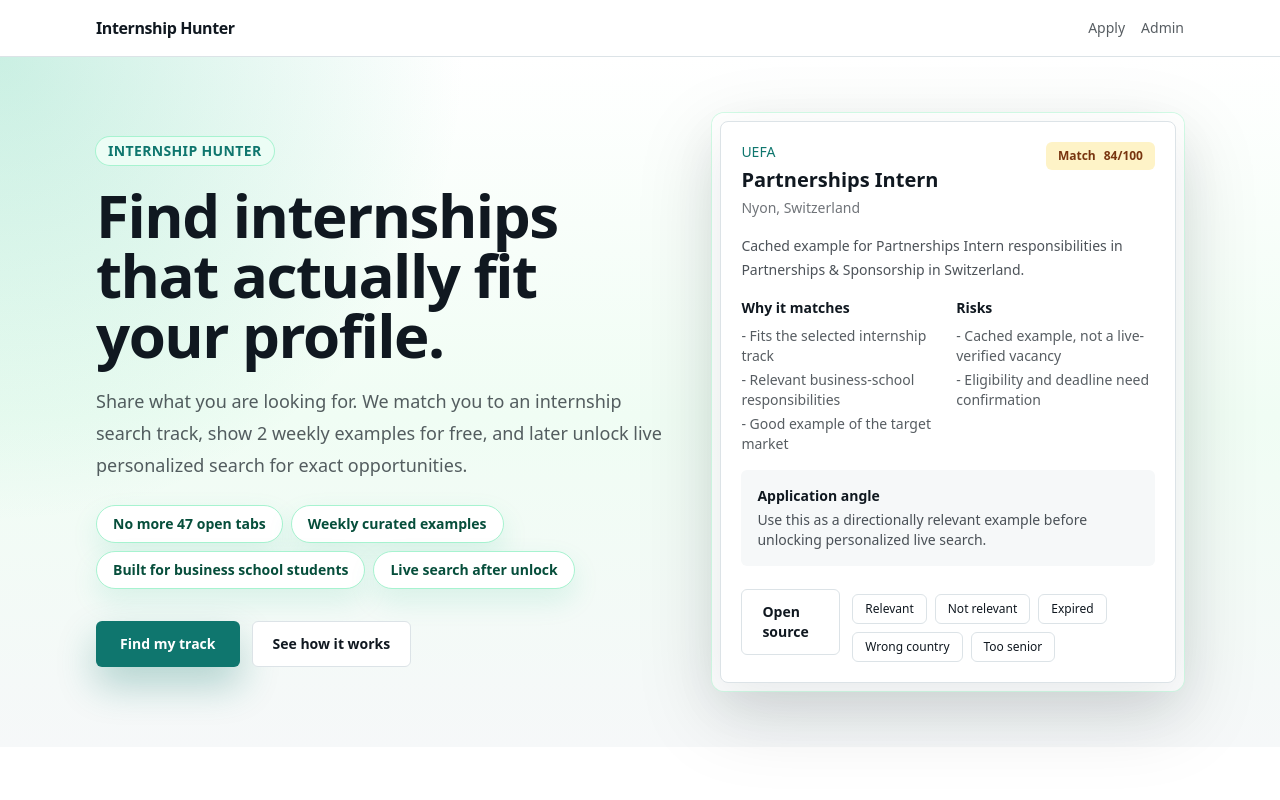
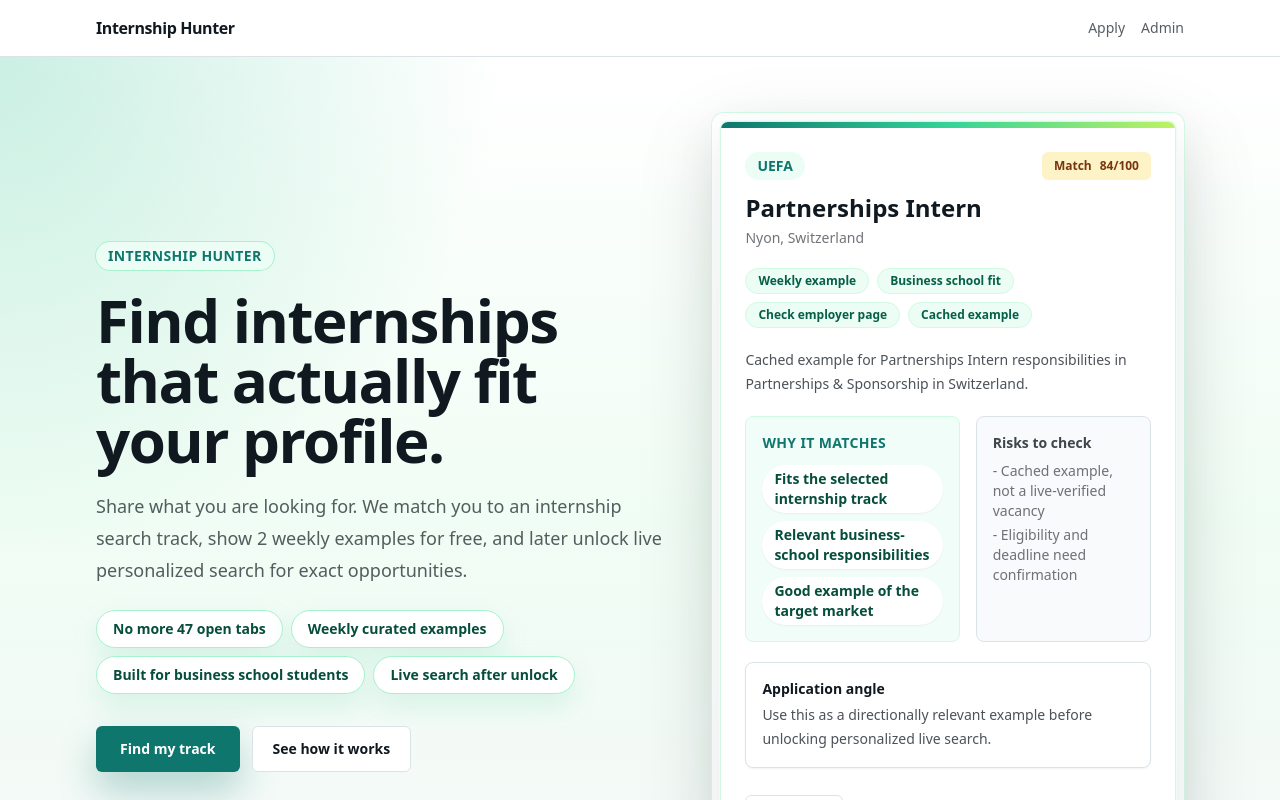
Before and after one commit to paulcuillerot-star/internshiphunter, a Next.js app: page / in a window 1280 px wide. Shown: the top 800 px of the page. Built offline with nearby package versions, Linux system fonts and the light colour scheme.

Commit message:
Reapply offer card visual hierarchy

```diff
--- a/components/OfferCard.tsx
+++ b/components/OfferCard.tsx
@@ -2,20 +2,72 @@ import type { ScoredInternshipOffer } from "@/lib/types";
 import { FeedbackButtons } from "./FeedbackButtons";
 import { ScoreBadge } from "./ScoreBadge";
 
+const freeOfferTags = ["Weekly example", "Business school fit", "Check employer page", "Cached example"];
+
 export function OfferCard({ offer, reportId, premium = false }: { offer: ScoredInternshipOffer; reportId: string; premium?: boolean }) {
   return (
-    <article className="rounded-lg border border-line bg-white p-5 shadow-soft">
-      <div className="flex flex-col gap-4 sm:flex-row sm:items-start sm:justify-between">
-        <div><p className="text-sm font-medium text-signal">{offer.company}</p><h3 className="mt-1 text-xl font-bold text-ink">{offer.title}</h3><p className="mt-1 text-sm text-ink/60">{offer.location}</p></div>
-        <div className="flex flex-wrap gap-2"><ScoreBadge label="Match" value={offer.matchScore} />{premium ? <ScoreBadge label="Quality" value={offer.qualityScore} /> : null}</div>
+    <article className="overflow-hidden rounded-lg border border-emerald-100 bg-white shadow-soft ring-1 ring-emerald-50">
+      <div className="h-1.5 bg-gradient-to-r from-signal via-emerald-400 to-lime-300" />
+      <div className="p-5 sm:p-6">
+        <div className="flex flex-col gap-4 sm:flex-row sm:items-start sm:justify-between">
+          <div>
+            <p className="inline-flex rounded-full bg-emerald-50 px-3 py-1 text-sm font-bold text-signal">{offer.company}</p>
+            <h3 className="mt-3 text-2xl font-bold text-ink">{offer.title}</h3>
+            <p className="mt-1 text-sm font-medium text-ink/60">{offer.location}</p>
+          </div>
+          <div className="flex flex-wrap gap-2">
+            <ScoreBadge label="Match" value={offer.matchScore} />
+            {premium ? <ScoreBadge label="Quality" value={offer.qualityScore} /> : null}
+          </div>
+        </div>
+
+        {!premium ? (
+          <div className="mt-5 flex flex-wrap gap-2">
+            {freeOfferTags.map((tag) => (
+              <span key={tag} className="rounded-full border border-emerald-100 bg-emerald-50 px-3 py-1 text-xs font-semibold text-emerald-800">
+                {tag}
+              </span>
+            ))}
+          </div>
+        ) : null}
+
+        <p className="mt-5 text-sm leading-6 text-ink/75">{offer.descriptionSummary}</p>
+
+        <div className="mt-5 grid gap-4 md:grid-cols-[1.1fr_0.9fr]">
+          <div className="rounded-lg border border-emerald-100 bg-emerald-50/70 p-4">
+            <h4 className="text-sm font-bold uppercase tracking-wide text-signal">Why it matches</h4>
+            <ul className="mt-3 flex flex-wrap gap-2 text-sm text-emerald-900">
+              {offer.whyItMatches.map((item) => (
+                <li key={item} className="rounded-full bg-white px-3 py-1 font-semibold shadow-sm">{item}</li>
+              ))}
+            </ul>
+          </div>
+          <div className="rounded-lg border border-line bg-mist/70 p-4">
+            <h4 className="text-sm font-semibold text-ink/80">Risks to check</h4>
+            <ul className="mt-2 space-y-1 text-sm text-ink/60">
+              {offer.risks.map((item) => <li key={item}>- {item}</li>)}
+            </ul>
+          </div>
+        </div>
+
+        <div className="mt-5 rounded-lg border border-line bg-white p-4 text-sm text-ink/75 shadow-sm">
+          <p className="font-bold text-ink">Application angle</p>
+          <p className="mt-1 leading-6">{offer.applicationAngle}</p>
+          {premium ? (
+            <div className="mt-3 grid gap-3 md:grid-cols-2">
+              <p><span className="font-semibold text-ink">Interview probability:</span> {offer.probabilityOfInterview}/100</p>
+              <p><span className="font-semibold text-ink">Compensation:</span> {offer.compensation}</p>
+              <p><span className="font-semibold text-ink">LinkedIn:</span> {offer.linkedinMessage}</p>
+              <p><span className="font-semibold text-ink">Cover hook:</span> {offer.coverLetterHook}</p>
+            </div>
+          ) : null}
+        </div>
+
+        <div className="mt-5 flex flex-col gap-3 sm:flex-row sm:items-center sm:justify-between">
+          <a href={offer.url} target="_blank" rel="noreferrer" className="button-secondary">Open source</a>
+          <FeedbackButtons reportId={reportId} offerId={offer.id} />
+        </div>
       </div>
-      <p className="mt-4 text-sm leading-6 text-ink/75">{offer.descriptionSummary}</p>
-      <div className="mt-4 grid gap-4 md:grid-cols-2">
-        <div><h4 className="text-sm font-semibold text-ink">Why it matches</h4><ul className="mt-2 space-y-1 text-sm text-ink/70">{offer.whyItMatches.map((item) => <li key={item}>- {item}</li>)}</ul></div>
-        <div><h4 className="text-sm font-semibold text-ink">Risks</h4><ul className="mt-2 space-y-1 text-sm text-ink/70">{offer.risks.map((item) => <li key={item}>- {item}</li>)}</ul></div>
-      </div>
-      <div className="mt-4 rounded-md bg-mist p-4 text-sm text-ink/75"><p className="font-semibold text-ink">Application angle</p><p className="mt-1">{offer.applicationAngle}</p>{premium ? <div className="mt-3 grid gap-3 md:grid-cols-2"><p><span className="font-semibold text-ink">Interview probability:</span> {offer.probabilityOfInterview}/100</p><p><span className="font-semibold text-ink">Compensation:</span> {offer.compensation}</p><p><span className="font-semibold text-ink">LinkedIn:</span> {offer.linkedinMessage}</p><p><span className="font-semibold text-ink">Cover hook:</span> {offer.coverLetterHook}</p></div> : null}</div>
-      <div className="mt-4 flex flex-col gap-3 sm:flex-row sm:items-center sm:justify-between"><a href={offer.url} target="_blank" rel="noreferrer" className="button-secondary">Open source</a><FeedbackButtons reportId={reportId} offerId={offer.id} /></div>
     </article>
   );
 }
```
